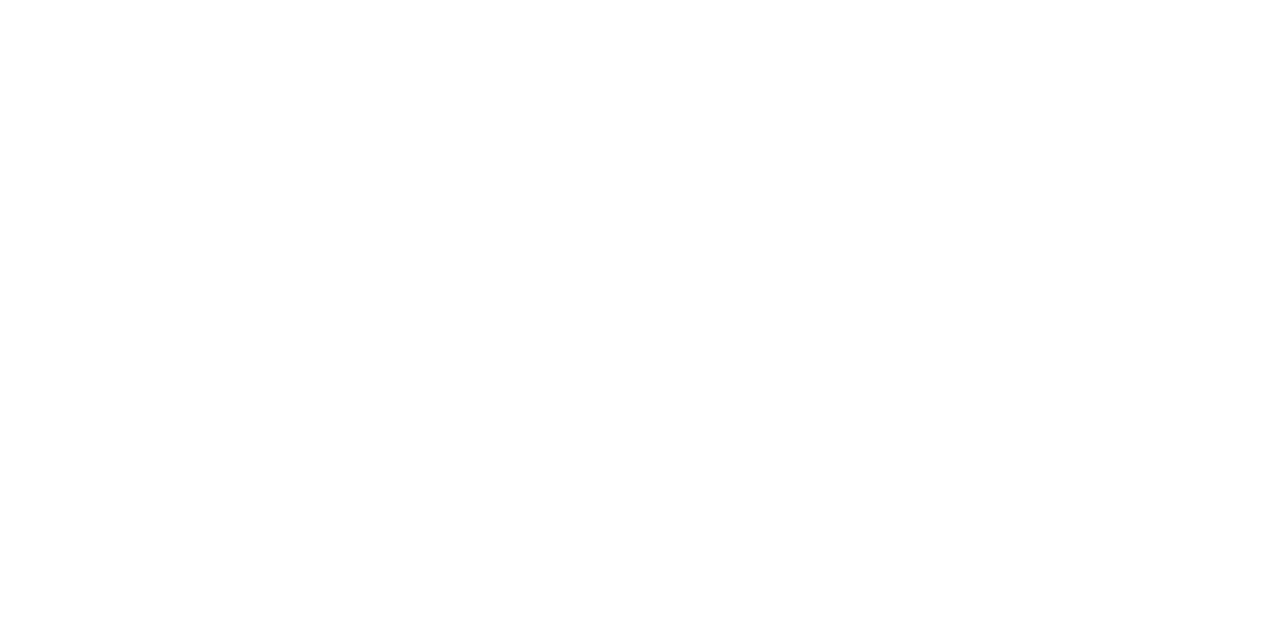
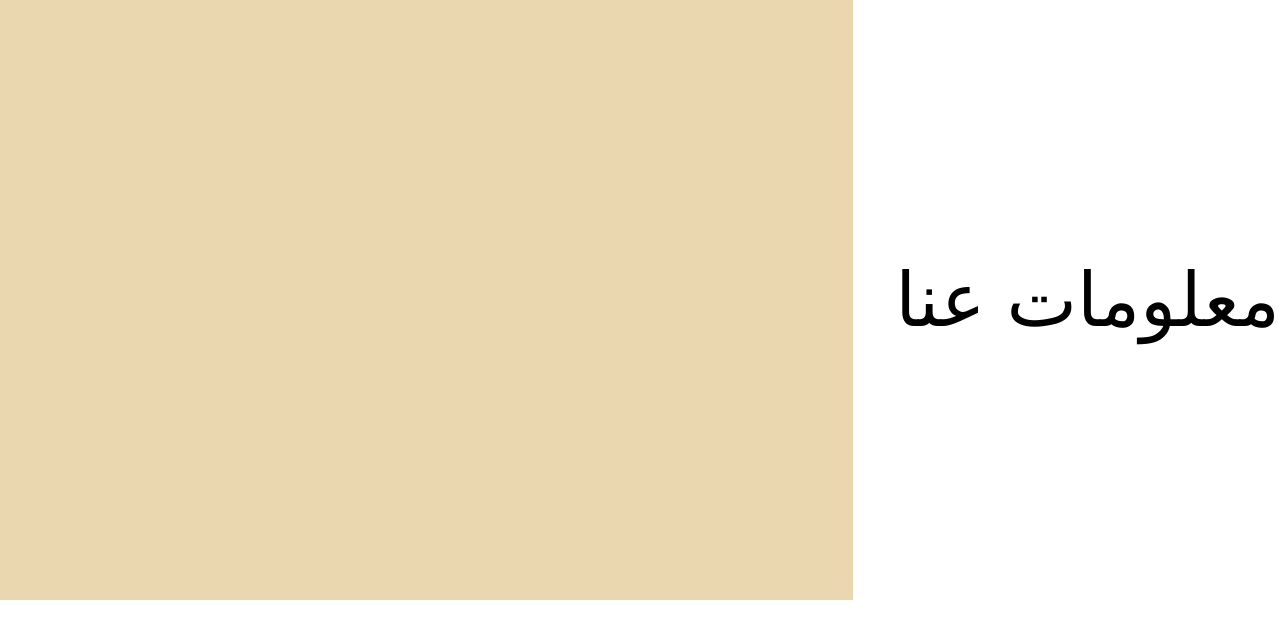
Before and after one commit to Ghaith-abohantash/Tale3-, a React (Create React App) app in the folder tale3/: page / in a window 1280 px wide. Shown: the top 638 px of the page. Built offline with nearby package versions, Linux system fonts and the light colour scheme.

Commit message:
Create about us page

```diff
--- a/tale3/src/App.js
+++ b/tale3/src/App.js
@@ -1,10 +1,10 @@
+import About from "./about/About";
 
 function App() {
   return (
    <div>
 
-
-
+    <About></About>
    </div>
 
   );
--- /dev/null
+++ b/tale3/src/about/About.js
@@ -0,0 +1,25 @@
+import './about.css';
+
+function About() {
+    return (
+        <div>
+            <section id="about" className="mt-5">
+                <div className="container px-4">
+                    <div className="row gx-4 justify-content-center">
+                        <div className="col-lg-12">
+                            <div className="info-container">
+                                <div className="info-title">
+                                    <h2 id="howweare">معلومات عنا</h2>
+                                </div>
+                                <div className="info-content">
+                                    <p className="lead"></p>
+                                </div>
+                            </div>
+                        </div>
+                    </div>
+                </div>
+            </section>
+        </div>
+    );
+}
+    export default About;
--- /dev/null
+++ b/tale3/src/about/about.css
@@ -0,0 +1,31 @@
+.info-container  {
+    display: flex;
+    justify-content: space-between;
+    align-items: center;
+    direction: rtl;
+}
+
+.info-title {
+    flex: 1;
+    text-align: right;
+}
+
+.info-content {
+    flex: 2;
+    text-align: left;
+    background:  #ead6af;
+    width: 40px;
+    height: 600px;
+}
+
+#howweare{
+    font-family: "GE SS Two", Sans-serif;
+    font-size: 75px;
+    font-weight: 500;
+}
+.lead{
+    display: flex;
+    justify-content: space-between;
+    align-items: center;
+    direction: rtl;
+}
```
